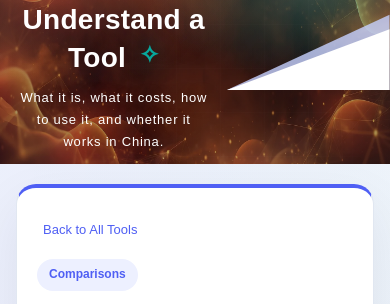
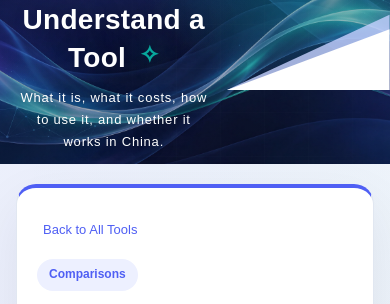
Before and after one commit to hsk203/ai-tools-guide-en, an Astro site: page /posts/best-ai-video-generator-for-youtube-shorts in a window 390 px wide. Shown: the part 64-368 px from the top of the page. Built offline with nearby package versions, Linux system fonts and the light colour scheme; Astro itself is replaced by a stand-in of ours; what @iconify/tailwind4 would draw is missing.

Commit message:
Align homepage hero with brand palette

```diff
--- a/src/components/header/Welcome.astro
+++ b/src/components/header/Welcome.astro
@@ -66,14 +66,14 @@ const Heading = headingLevel === 1 ? "h1" : "h2";
       ),
       radial-gradient(
         ellipse at 18% 14%,
-        color-mix(in srgb, var(--accent-warm) 36%, transparent),
+        color-mix(in srgb, var(--accent) 28%, transparent),
         transparent 42%
       ),
       linear-gradient(
         108deg,
-        rgb(23 12 29 / var(--hero-overlay, 0.42)) 0%,
-        rgb(28 16 39 / calc(var(--hero-overlay, 0.42) * 0.72)) 52%,
-        rgb(9 25 33 / calc(var(--hero-overlay, 0.42) * 0.88)) 100%
+        rgb(8 15 39 / var(--hero-overlay, 0.38)) 0%,
+        rgb(25 20 61 / calc(var(--hero-overlay, 0.38) * 0.78)) 52%,
+        rgb(7 27 41 / calc(var(--hero-overlay, 0.38) * 0.86)) 100%
       );
   }
   .welcome-section::after {
@@ -193,7 +193,7 @@ const Heading = headingLevel === 1 ? "h1" : "h2";
   @media (max-width: 760px) {
     .welcome-section {
       height: 320px;
-      background-position: 58% center;
+      background-position: 50% 52%;
     }
     .hero-content {
       padding-top: 50px;
--- a/src/site.config.json
+++ b/src/site.config.json
@@ -11,9 +11,9 @@
   }
  },
  "hero": {
-  "image": "/images/hero.webp",
-  "imagePosition": "center 52%",
-  "overlayOpacity": 0.42
+  "image": "/images/hero-refresh.webp",
+  "imagePosition": "center 50%",
+  "overlayOpacity": 0.38
  },
  "alternateSite": {
   "zh-CN": "https://aitech8.com",
```
Also changed, not shown: public/images/hero-refresh.webp (added).
